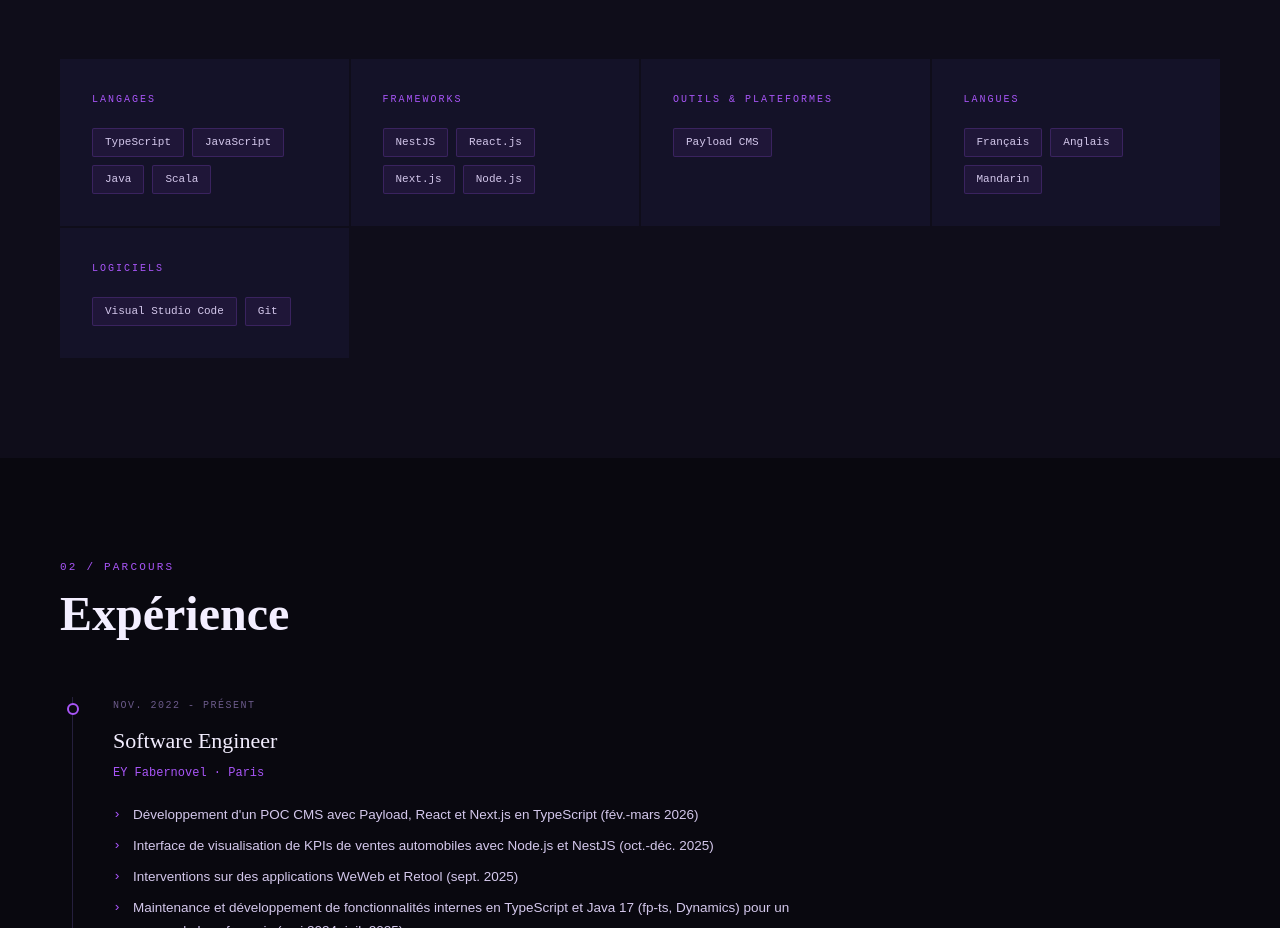
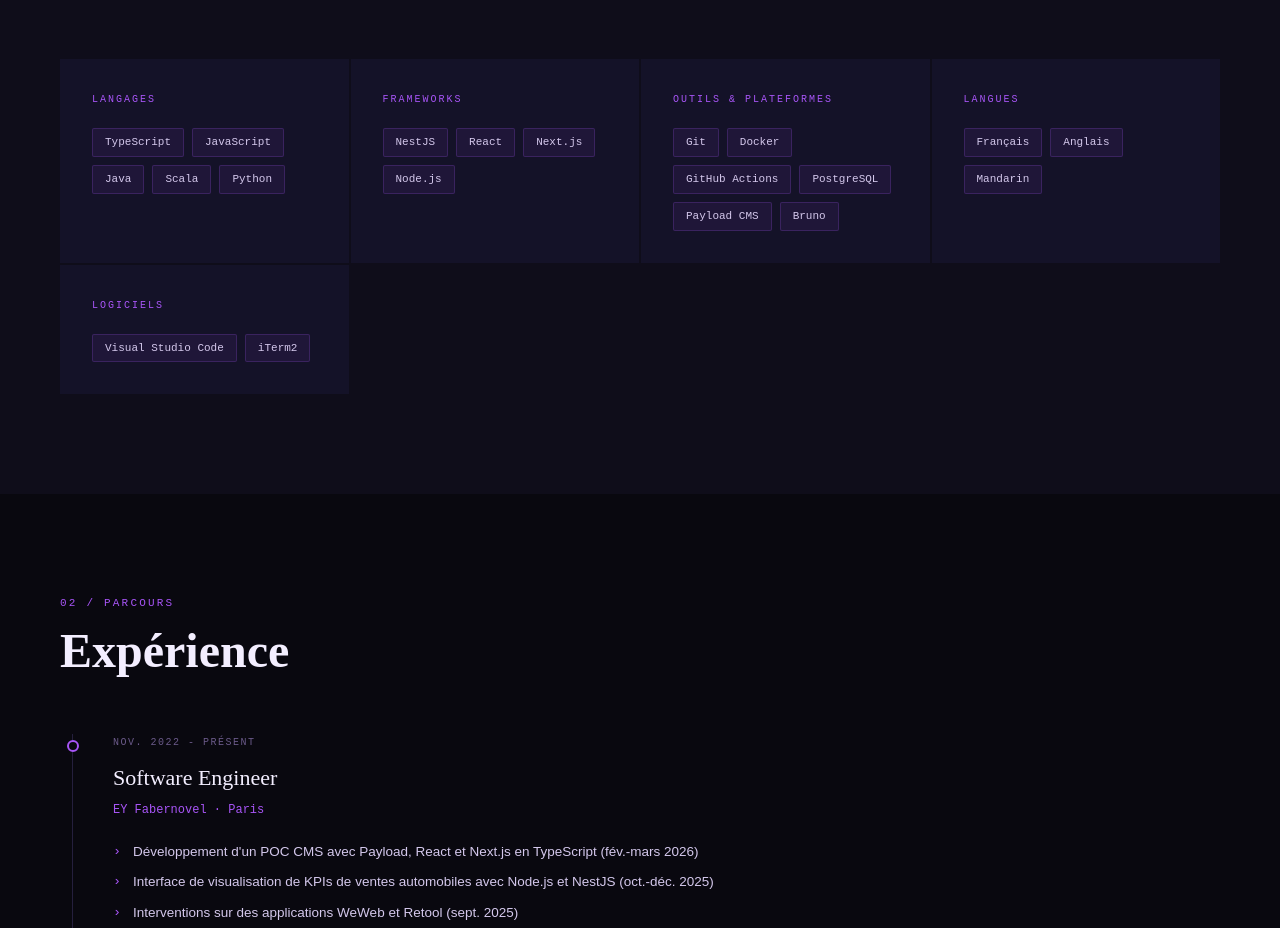
Before and after one commit to LyKell/LyKell.github.io, a React (Vite) app: page / in a window 1280 px wide. Shown: the part 980-1908 px from the top of the page. Built offline with nearby package versions, Linux system fonts and the light colour scheme.

Commit message:
feat: update skills (#19)

```diff
--- a/src/components/skills/Skills.tsx
+++ b/src/components/skills/Skills.tsx
@@ -11,19 +11,19 @@ export default function Skills() {
       </div>
       <div className="card-grid reveal" ref={useScrollReveal<HTMLDivElement>()}>
         <Card label="Langages">
-          <SkillsCard tags={['TypeScript', 'JavaScript', 'Java', 'Scala']} />
+          <SkillsCard tags={['TypeScript', 'JavaScript', 'Java', 'Scala', 'Python']} />
         </Card>
         <Card label="Frameworks">
-          <SkillsCard tags={['NestJS', 'React.js', 'Next.js', 'Node.js']} />
+          <SkillsCard tags={['NestJS', 'React', 'Next.js', 'Node.js']} />
         </Card>
         <Card label="Outils & Plateformes">
-          <SkillsCard tags={['Payload CMS']} />
+          <SkillsCard tags={['Git', 'Docker', 'GitHub Actions', 'PostgreSQL', 'Payload CMS', 'Bruno']} />
         </Card>
         <Card label="Langues">
           <SkillsCard tags={['Français', 'Anglais', 'Mandarin']} />
         </Card>
         <Card label="Logiciels">
-          <SkillsCard tags={['Visual Studio Code', 'Git']} />
+          <SkillsCard tags={['Visual Studio Code', 'iTerm2']} />
         </Card>
       </div>
     </section>
```
